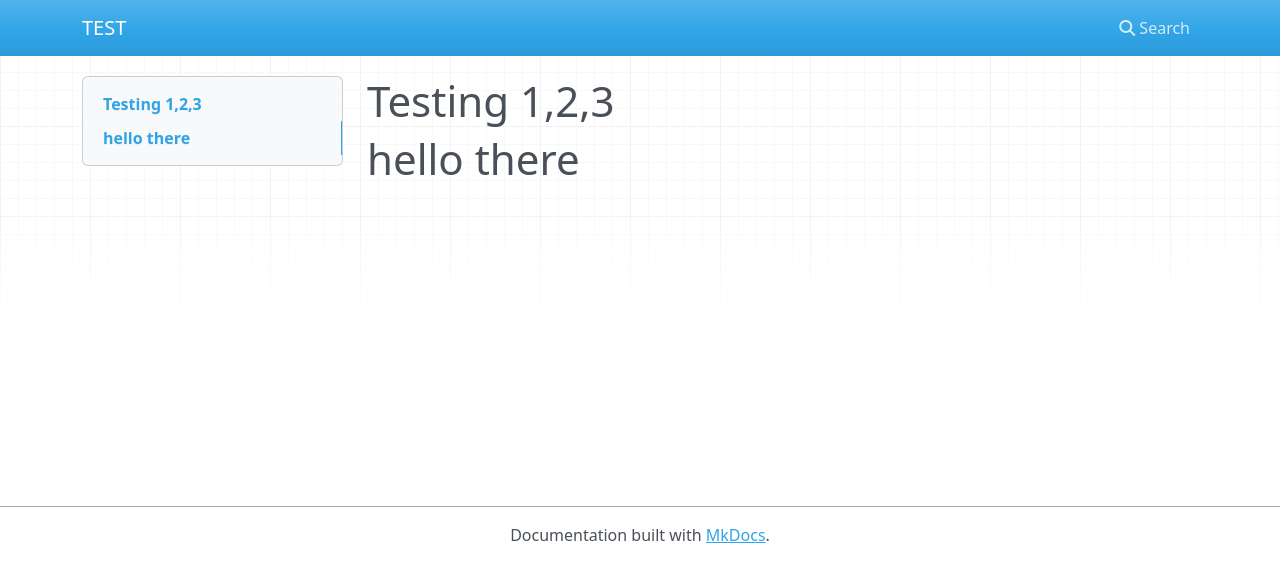
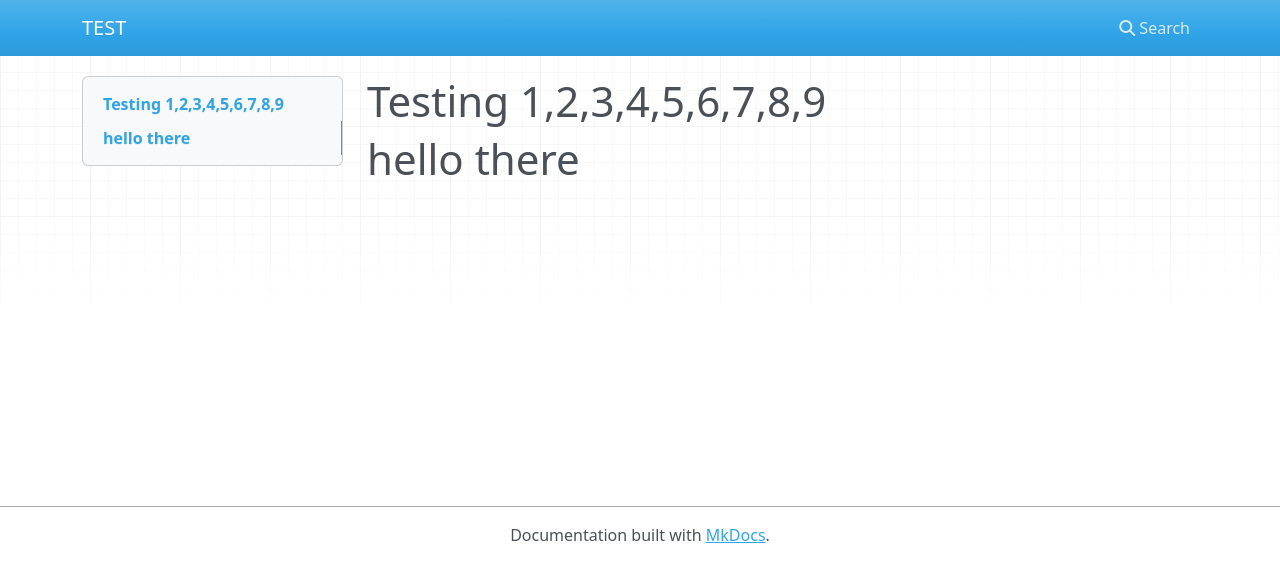
Before and after one commit to RLi97/mkdoctest, an MkDocs documentation site: the page built from docs/index.md, in a window 1280 px wide. Shown: the top 582 px of the page. Built offline with MkDocs 1.6.1, drawn with Linux system fonts in a browser that asks for light colours; nearby versions of some CDN libraries.

Commit message:
added numbers

```diff
--- a/docs/index.md
+++ b/docs/index.md
@@ -1,2 +1,2 @@
-#Testing 1,2,3
+#Testing 1,2,3,4,5,6,7,8,9
 #hello there
```
